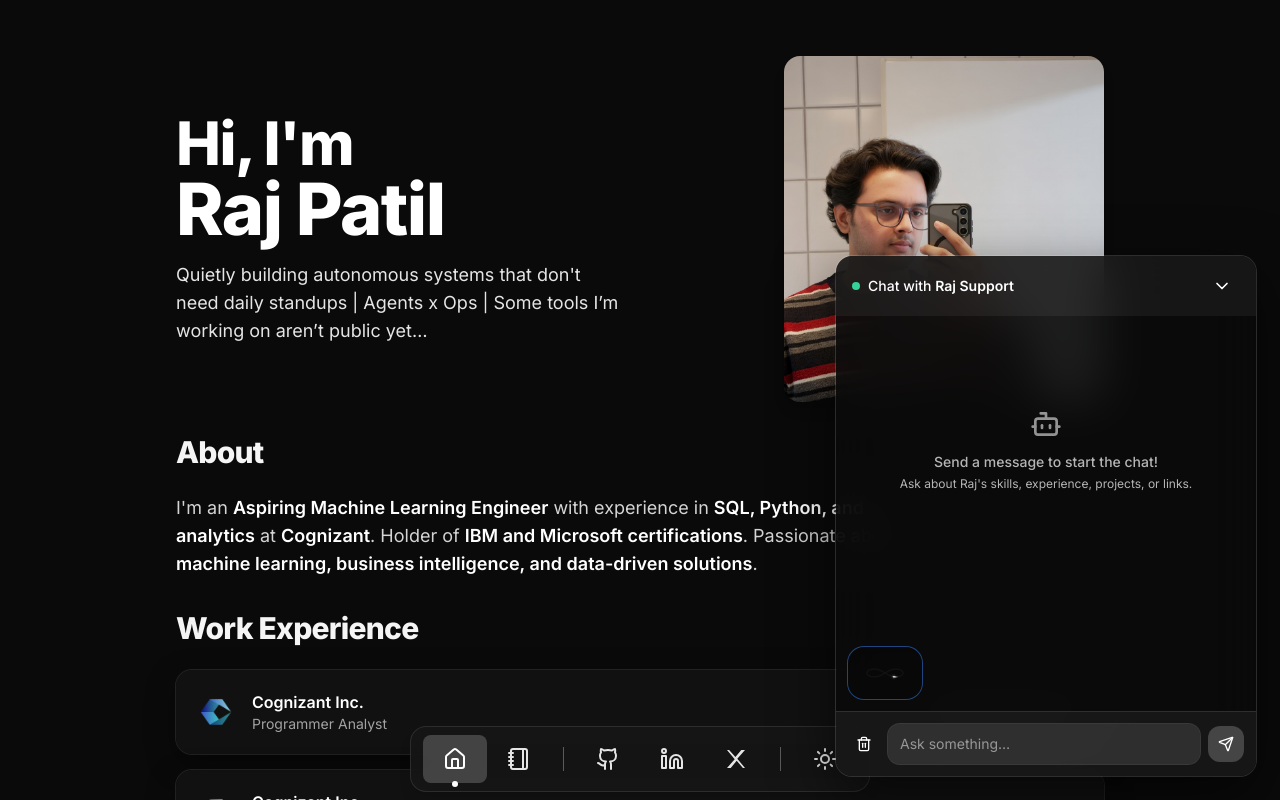
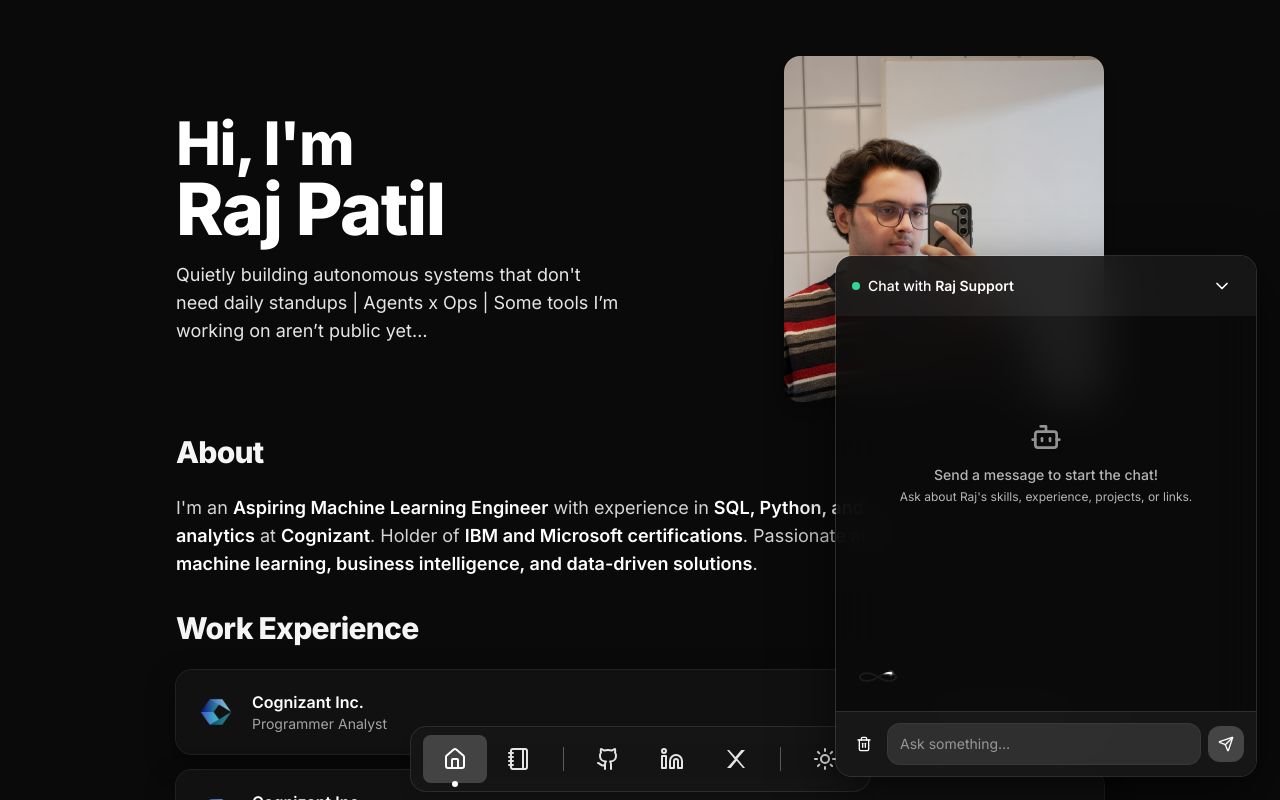
Before and after one commit to tylerdurden0x/patilraj-portfolio, a React (Vite) app: page / in a window 1280 px wide. Both pictures are taken after a click on the button "Open chat". Shown: the top 800 px of the page. Built offline with nearby package versions, Linux system fonts and the light colour scheme.

Commit message:
scroll update

```diff
--- a/src/ChatWidget.jsx
+++ b/src/ChatWidget.jsx
@@ -107,10 +107,11 @@
   return (
     <div className="text-left">
       <div
-        className="inline-flex items-center gap-3 px-3 py-2.5 rounded-2xl ring-1"
+        className="inline-flex items-center gap-3 rounded-2xl"
         style={{
-          background: loading ? "rgba(0,0,0,0.4)" : "rgba(0,0,0,0.15)",
-          borderColor: loading ? "rgba(255,255,255,0.1)" : "rgba(255,255,255,0.04)",
+          padding: loading ? "10px 12px" : "0 4px",
+          background: loading ? "rgba(0,0,0,0.4)" : "transparent",
+          border: loading ? "1px solid rgba(255,255,255,0.1)" : "1px solid transparent",
           transition: "all 0.5s ease",
         }}
       >
@@ -119,10 +120,10 @@
           height={32}
           rx={18}
           ry={11}
-          lineW={loading ? 3 : 1.5}
-          tailLen={loading ? 70 : 25}
-          speed={loading ? 1.2 : 0.3}
-          dimOpacity={loading ? 1 : 0.35}
+          lineW={loading ? 3 : 2}
+          tailLen={loading ? 70 : 40}
+          speed={loading ? 2.8 : 2.2}
+          dimOpacity={loading ? 1 : 0.65}
         />
         <AnimatePresence mode="wait">
           {loading && (
```
